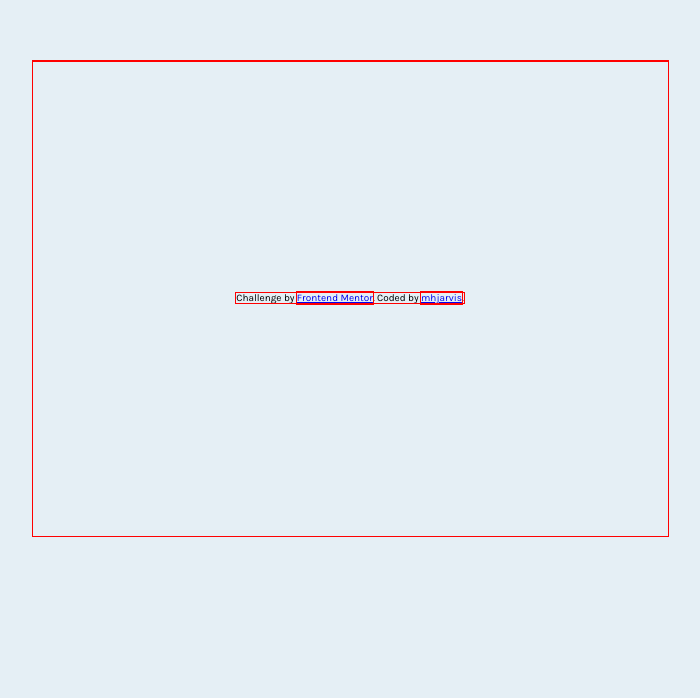
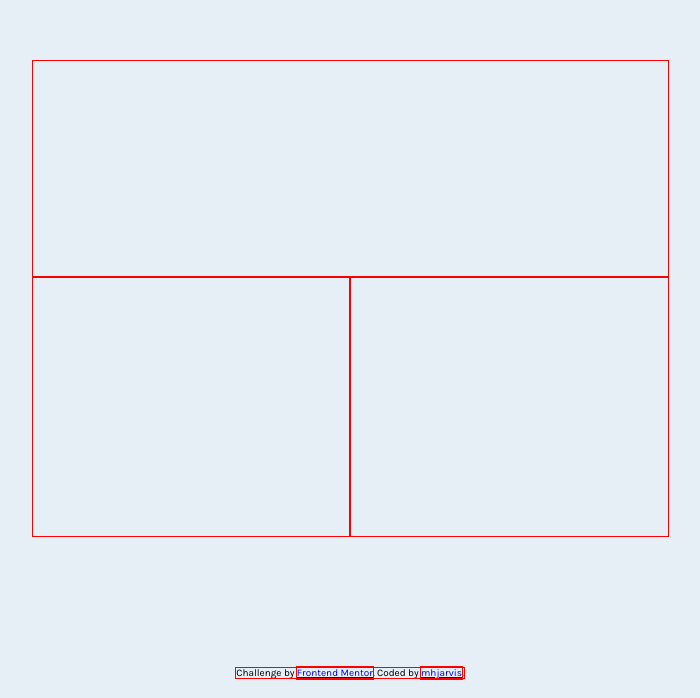
Before and after one commit to mhjarvis/front-end-projects, a plain HTML site: page newbie_solutions/single-price-grid-component/index.html in a window 1280 px wide. Shown: the part 102-800 px from the top of the page, without its empty margins (290-990 px from the left). Drawn offline with Linux system fonts and the light colour scheme.

Commit message:
Add grid components to bottom section

```diff
--- a/newbie_solutions/single-price-grid-component/index.html
+++ b/newbie_solutions/single-price-grid-component/index.html
@@ -15,7 +15,8 @@
     </section>
 
     <section class="bottom">
-
+      <div></div>
+      <div></div>
     </section>
 
   </main>
--- a/newbie_solutions/single-price-grid-component/styles.css
+++ b/newbie_solutions/single-price-grid-component/styles.css
@@ -43,20 +43,35 @@ body {
   width: 100%;
 }
 
-main {
-  width: 635px;
-  height: 475px;
-}
+
 
 /*************************************/
 /*************** MAIN ****************/
 /*************************************/
+
+main {
+  width: 635px;
+  height: 475px;
+  display: grid;
+  grid-template-rows: 216px 259px;
+}
+
+.top {
+
+}
+
+.bottom {
+  display: grid;
+  grid-template-columns: 50% 50%;
+
+}
+
 
 /*************************************/
 /************** FOOTER ***************/
 /*************************************/
 
 footer {
-  position: absolute; ad
+  position: absolute;
   bottom: 2rem;
 }
```
